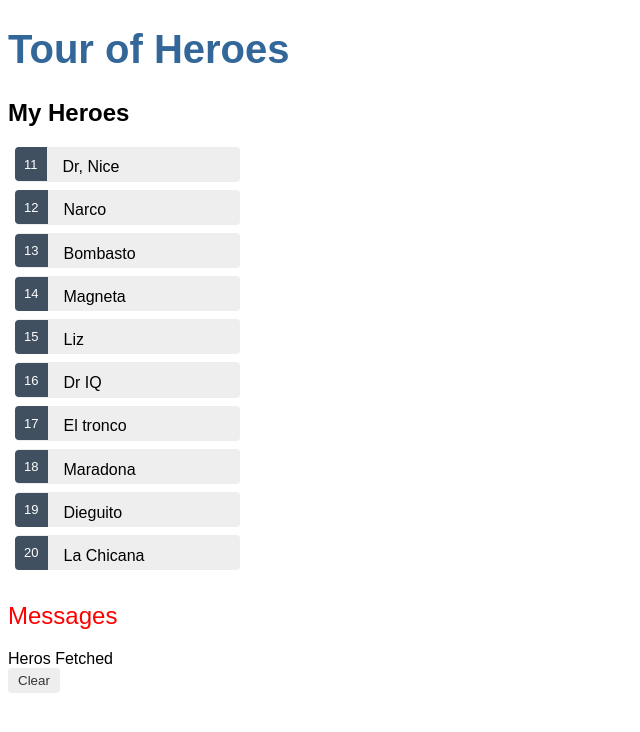
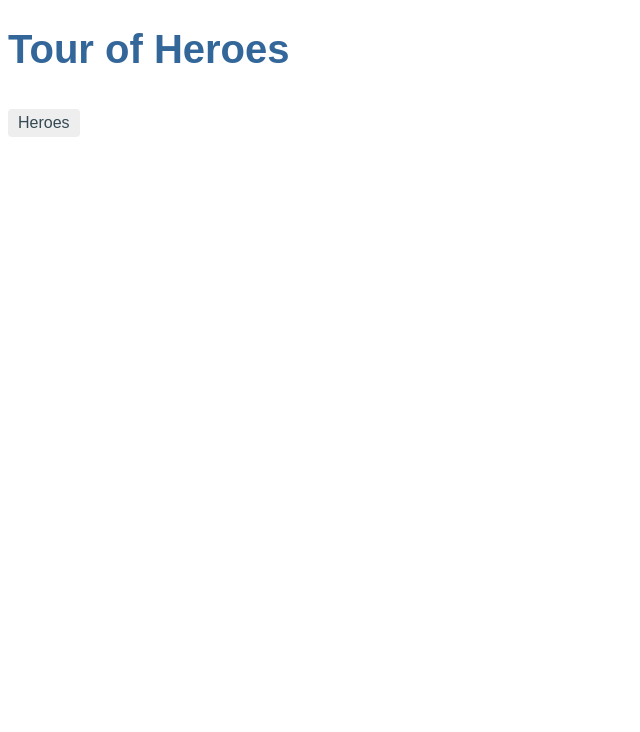
Before and after one commit to Uriegas/Tour-of-Heroes-Angular-Tutorial, an Angular app: page / in a window 1280 px wide. Shown: the top 732 px of the page, without its empty margins (0-640 px from the left). Built offline with nearby package versions, Linux system fonts and the light colour scheme.

Commit message:
Routing heroes directory aka heroes component

```diff
--- a/src/app/app-routing.module.ts
+++ b/src/app/app-routing.module.ts
@@ -1,7 +1,10 @@
 import { NgModule } from '@angular/core';
 import { RouterModule, Routes } from '@angular/router';
+import { HeroesComponent} from './heroes/heroes.component';
 
-const routes: Routes = [];
+const routes: Routes = [
+  { path: 'heroes', component: HeroesComponent }
+];
 
 @NgModule({
   imports: [RouterModule.forRoot(routes)],
--- a/src/app/app.component.css
+++ b/src/app/app.component.css
@@ -20,3 +20,22 @@
 * {
   font-family: Arial, Helvetica, sans-serif;
 }
+
+nav a {
+  padding: 5px 10px;
+  text-decoration: none;
+  margin-top: 10px;
+  display: inline-block;
+  background-color: #eee;
+  border-radius: 4px;
+}
+nav a:visited, a:link {
+  color: #334953;
+}
+nav a:hover {
+  color: #039be5;
+  background-color: #cfd8dc;
+}
+nav a.active {
+  color: #039be5;
+}
--- a/src/app/app.component.html
+++ b/src/app/app.component.html
@@ -1,3 +1,6 @@
 <h1> {{ title }} </h1>
-<app-heroes></app-heroes>
+<nav>
+    <a routerLink="/heroes">Heroes</a>
+</nav>
+<router-outlet></router-outlet>
 <app-message></app-message>
```
